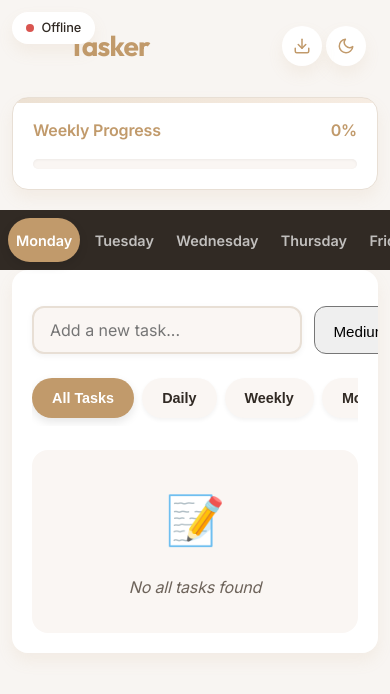
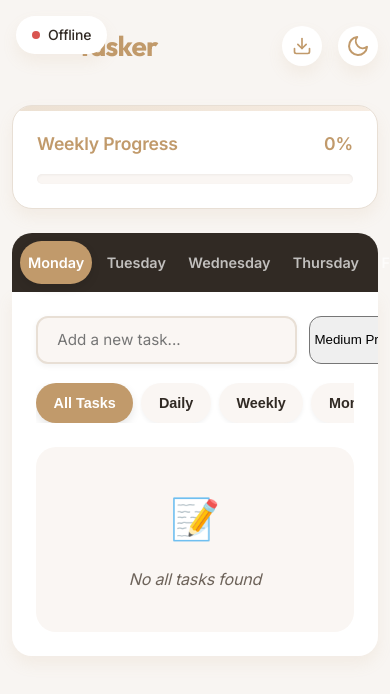
Before and after one commit to MuhammadWae7/super-todo, a website: page index.html in a window 390 px wide. Shown: the top 694 px of the page. Drawn offline with nearby package versions, Linux system fonts and the light colour scheme; no server answers.

Commit message:
Optimize mobile styles and touch interactions

```diff
--- a/static/css/style.css
+++ b/static/css/style.css
@@ -651,73 +651,29 @@ h1 {
   }
 }
 
+/* Mobile Styles */
 @media (max-width: 768px) {
   .app-container {
     padding: 0.75rem;
-    max-width: 100%;
   }
 
   header {
-    margin-bottom: 1rem;
+    padding: 0.75rem 0;
     height: auto;
-    padding: 0.75rem 0;
   }
 
   h1 {
     font-size: 1.75rem;
-    padding: 0 3.5rem;
-    margin-bottom: 0;
   }
 
   .theme-toggle,
   .download-btn {
     width: 40px;
     height: 40px;
-    top: 50%;
-    transform: translateY(-50%);
-    background: var(--card-background);
   }
 
-  .download-btn {
-    right: 3.5rem;
-  }
-
-  .theme-toggle {
-    right: 0.75rem;
-  }
-
-  .download-btn svg,
-  .theme-toggle svg {
-    width: 18px;
-    height: 18px;
-  }
-
-  .sync-status {
-    top: 0.75rem;
-    left: 0.75rem;
-    padding: 0.35rem 0.85rem;
-    font-size: 0.8rem;
-    border-radius: 20px;
-  }
-
-  .progress-container {
-    padding: 1.25rem;
-    margin-bottom: 1.25rem;
-    border-radius: 16px;
-  }
-
-  .progress-info {
-    font-size: 1rem;
-  }
-
-  .add-task {
-    margin: 1rem 0;
-    gap: 0.75rem;
-  }
-
-  #new-task-input {
-    padding: 0.9rem 1rem;
-    font-size: 1rem;
+  #new-task-input,
+  .priority-select {
     height: 48px;
     border-radius: 12px;
   }
@@ -725,113 +681,45 @@ h1 {
   #add-task-btn {
     width: 48px;
     height: 48px;
-    font-size: 24px;
-    border-radius: 12px;
-  }
-
-  .priority-select {
-    padding: 0.9rem;
-    min-width: 120px;
-    font-size: 0.95rem;
-    height: 48px;
     border-radius: 12px;
   }
 
   .task-filters {
-    margin: 1rem 0;
-    padding: 0.5rem 0;
-    gap: 0.5rem;
     overflow-x: auto;
-    -webkit-overflow-scrolling: touch;
+    flex-wrap: nowrap;
     scrollbar-width: none;
     -ms-overflow-style: none;
-    flex-wrap: nowrap;
-  }
-
-  .task-filters::-webkit-scrollbar {
-    display: none;
   }
 
   .filter-btn {
-    padding: 0.75rem 1.25rem;
-    font-size: 0.9rem;
+    height: 40px;
     white-space: nowrap;
-    height: 40px;
-    display: flex;
-    align-items: center;
-    justify-content: center;
-  }
-
-  .day-tabs {
-    padding: 0.5rem;
-    gap: 0.4rem;
-    margin: 0 -0.75rem;
-    border-radius: 0;
-    position: sticky;
-    top: 0;
-    z-index: 11;
-  }
-
-  .day-tab {
-    padding: 0.75rem 0.5rem;
-    font-size: 0.9rem;
-    height: 44px;
-    display: flex;
-    align-items: center;
-    justify-content: center;
-  }
-
-  .tasks-container {
-    padding: 1.25rem;
-    border-radius: 16px;
   }
 
   .task-item {
     padding: 1rem;
-    margin-bottom: 0.75rem;
     border-radius: 12px;
-    touch-action: none;
-  }
-
-  .task-actions {
-    opacity: 1;
-    gap: 0.6rem;
   }
 
   .edit-task,
   .delete-task {
     width: 44px;
     height: 44px;
-    border-radius: 10px;
+  }
+}
+
+/* Touch Device Optimizations */
+@media (pointer: coarse) {
+  * {
+    -webkit-tap-highlight-color: transparent;
   }
 
-  .task-title {
-    font-size: 1rem;
-    line-height: 1.4;
+  .task-filters,
+  .tasks-container {
+    -webkit-overflow-scrolling: touch;
+    overscroll-behavior-y: contain;
   }
 
-  .task-date {
-    font-size: 0.85rem;
-  }
-
-  .task-item input[type="checkbox"] {
-    width: 24px;
-    height: 24px;
-    border-radius: 6px;
-  }
-
-  .drag-handle {
-    font-size: 1.4rem;
-    padding: 0.5rem;
-    width: 44px;
-    height: 44px;
-    display: flex;
-    align-items: center;
-    justify-content: center;
-    color: var(--primary-color);
-  }
-
-  /* Improve touch feedback */
   .task-item:active,
   .filter-btn:active,
   .day-tab:active,
@@ -840,35 +728,4 @@ h1 {
   #add-task-btn:active {
     transform: scale(0.96);
   }
-
-  .task-priority {
-    font-size: 0.85rem;
-    padding: 0.35rem 0.85rem;
-    border-radius: 16px;
-  }
-
-  .empty-state {
-    padding: 2rem 1.5rem;
-    margin-top: 1.5rem;
-    border-radius: 16px;
-  }
-
-  .empty-state::before {
-    font-size: 3rem;
-    margin-bottom: 1rem;
-  }
 }
-
-/* Improve scrolling performance */
-@media (pointer: coarse) {
-  * {
-    -webkit-tap-highlight-color: transparent;
-  }
-
-  .task-filters,
-  .tasks-container {
-    -webkit-overflow-scrolling: touch;
-    scroll-behavior: smooth;
-    overscroll-behavior-y: contain;
-  }
-}
```
